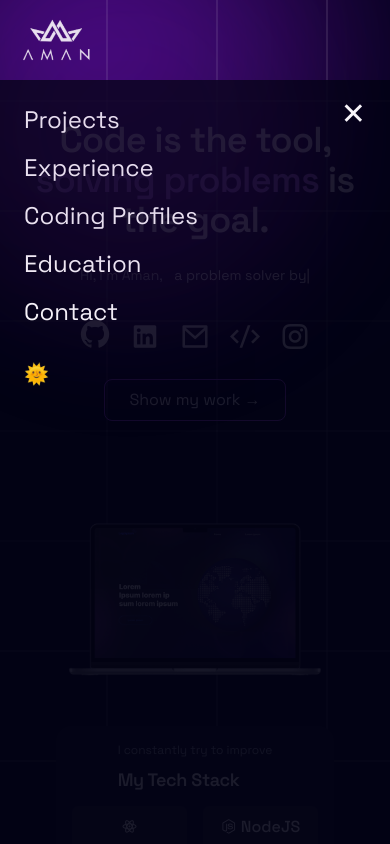
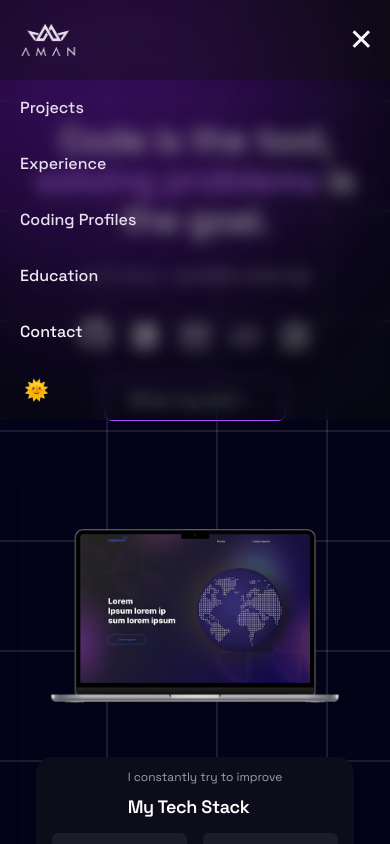
Before and after one commit to Aman-ydav/my-portfolio, a React (Vite) app: page / in a window 390 px wide. Both pictures are taken after a click on the button "Open Menu". Shown: the top 844 px of the page. Built offline with nearby package versions, Linux system fonts and the light colour scheme.

Commit message:
responsive check

```diff
--- a/src/components/CodingProfileCard.jsx
+++ b/src/components/CodingProfileCard.jsx
@@ -1,21 +1,11 @@
 import React from "react";
 
-const CodingProfileCard = ({ icon, title, description, link }) => {
+const CodingProfileCard = ({ icon, title, description }) => {
   return (
     <div className="flex flex-col justify-center items-center p-6 sm:p-8 bg-[#0f0f1b] rounded-2xl text-white hover:scale-[1.02] transition-all duration-300 border border-white/10 overflow-hidden">
       <img src={icon} alt={title} className="w-16 h-16 mb-4" />
       <h3 className="text-2xl font-semibold">{title}</h3>
-      <p className="text-gray-300 text-sm mt-2">{description}</p>
-      {link && (
-        <a
-          href={link}
-          target="_blank"
-          rel="noopener noreferrer"
-          className="mt-4 text-purple-400 underline text-sm"
-        >
-          Visit Profile
-        </a>
-      )}
+      <p className="text-gray-300 text-sm mt-2 text-center" >{description}</p>
     </div>
   );
 };
--- a/src/components/HomePage.jsx
+++ b/src/components/HomePage.jsx
@@ -8,7 +8,7 @@ import ExperienceCard from "./ExperienceCard.jsx";
 import CodingProfileCard from "./CodingProfileCard";
 import { projects, experienceData, codingProfiles } from "./Data.jsx";
 import { motion } from "framer-motion";
-import { useInView } from "react-intersection-observer";
+
 
 function HomePage() {
   return (
@@ -24,7 +24,7 @@ function HomePage() {
             goal.
           </h1>
           <p className="text-sm xs:text-base sm:text-lg md:text-2xl text-gray-300 mt-6 flex flex-wrap justify-center items-center gap-2 text-center leading-relaxed">
-            Hi, I'm Aman,&nbsp;
+            Hi, I'm Aman,
             <TypeAnimation
               sequence={[
                 "a Software Developer based in India.",
@@ -88,7 +88,7 @@ function HomePage() {
             </button>
           </a>
         </div>
-        <div className="relative z-20 p-4 sm:p-6 rounded-2xl shadow-lg grid grid-cols-1 lg:grid-cols-2 gap-6 items-stretch mx-10 sm:mx-50 md:mx-30 lg:mx-40 mt-12">
+        <div className="relative z-20 p-4 sm:p-6 rounded-2xl shadow-lg grid grid-cols-1 lg:grid-cols-2 gap-6 items-stretch mx-5 sm:mx-50 md:mx-50 lg:mx-50 mt-12">
           <div className="flex flex-col justify-start items-start gap-4">
             <img
               src={HeroImg}
@@ -106,10 +106,10 @@ function HomePage() {
             viewport={{ once: true }}
             className=""
           >
-          <div className="flex flex-col justify-around gap-6 z-20">
-            <div className="bg-[#0d0c1b] p-4 rounded-2xl shadow-lg">
+            <div className="flex flex-col justify-around gap-6 z-20 m-auto">
+              <div className="bg-[#0d0c1b] p-3 rounded-2xl shadow-lg">
                 <div className="flex flex-col sm:flex-row md:flex-row justify-between gap-3 items-center">
-                <div className="flex flex-col gap-2 sm:gap-4">
+                  <div className="flex flex-col gap-2 sm:gap-4 ml-5">
                     <p className="text-xs md:text-xs text-gray-400">
                       I constantly try to improve
                     </p>
@@ -134,20 +134,20 @@ function HomePage() {
                 </div>
               </div>
 
-            <div className="flex flex-row md:flex-rpw bg-[#0d0c1b] p-4 z-20 sm:p-6 rounded-2xl shadow-lg gap-4 md:gap-6">
-              <div className="grid grid-rows-2 gap-4 flex-1 justify-between items-center">
-                <div className="bg-[#1c1b2a] py-2 px-3 text-white rounded-md text-center font-medium">
-                  <i class="ri-tools-line"></i> Problem Solver
+              <div className="flex flex-col md:flex-row bg-[#0d0c1b] p-4 z-20 sm:p-6 rounded-2xl shadow-lg gap-4 md:gap-6">
+                <div className="grid grid-cols-2 md:grid-rows-2 flex-1 gap-3 justify-between items-center">
+                  <div className="bg-[#1c1b2a] py-2 px-4 text-white rounded-md text-center text-md md:text-md font-medium">
+                    <i class="ri-settings-3-line"></i> Optimizer
                   </div>
-                <div className="bg-[#1c1b2a] py-2 px-3 rounded-md text-white text-center font-medium">
-                  <i class="ri-team-line"></i> Team-Oriented
+                  <div className="bg-[#1c1b2a] py-2 px-3 rounded-md text-white text-center text-md md:text-md font-medium">
+                    <i class="ri-lightbulb-flash-line"></i> Innovator
                   </div>
                 </div>
 
                 <div className="flex-3/11 flex items-center z-20">
-                <h3 className="text-md sm:text-md md:text-lg font-semibold text-white leading-relaxed">
+                  <h3 className="text-sm sm:text-sm md:text-[17px] font-semibold text-white leading-relaxed text-center">
                     I prioritize client collaboration, fostering open
-                  communication to deliver reliable & impactful sol<sup>n</sup>.
+                    communication to deliver reliable & impactful solution.
                   </h3>
                 </div>
               </div>
@@ -155,7 +155,6 @@ function HomePage() {
           </motion.div>
         </div>
       </section>
-
 
       <section className="relative w-full min-h-fit bg-[#030318] text-white overflow-hidden  z-20">
         <div className="absolute inset-0 z-0"></div>
@@ -178,14 +177,14 @@ function HomePage() {
             </div>
 
             <div className="flex flex-col justify-center space-y-6">
-              <h2 className="text-4xl md:text-5xl font-bold leading-tight text-white">
+              <h2 className="text-4xl md:text-5xl font-bold leading-tight text-white text-center md:text-left">
                 What<span className="text-purple-400"> I Do ?</span>
               </h2>
 
               <div>
-                <h3 className="text-2xl font-semibold flex items-center gap-3">
+                <h3 className="text-xl  md:text-2xl font-semibold flex items-center gap-3">
                   Full Stack Development
-                  <span className="flex gap-2 font-light text-3xl">
+                  <span className="flex gap-2 font-light text-xl md:text-3xl">
                     <i class="ri-html5-line"></i>
                     <i class="ri-tailwind-css-fill"></i>
                     <i class="ri-javascript-line"></i>
--- a/src/components/navbar.jsx
+++ b/src/components/navbar.jsx
@@ -2,11 +2,14 @@ import { useState, useEffect, useRef } from "react";
 import { Link } from "react-scroll";
 import logoDark from "../assets/logo-dark.png";
 import "./navbar.css";
+import { motion, AnimatePresence } from "framer-motion";
+
 
 function Navbar() {
   const [isScrolled, setIsScrolled] = useState(false);
   const [isMenuOpen, setIsMenuOpen] = useState(false);
   const menuRef = useRef(null);
+  const buttonRef = useRef(null);
 
   useEffect(() => {
     const handleScroll = () => {
@@ -18,14 +21,18 @@ function Navbar() {
 
   useEffect(() => {
     const handleClickOutside = (event) => {
-      if (menuRef.current && !menuRef.current.contains(event.target)) {
+      if (
+        isMenuOpen &&
+        menuRef.current &&
+        !menuRef.current.contains(event.target) &&
+        !buttonRef.current.contains(event.target)
+      ) {
         setIsMenuOpen(false);
       }
     };
-
     document.addEventListener("mousedown", handleClickOutside);
     return () => document.removeEventListener("mousedown", handleClickOutside);
-  }, []);
+  }, [isMenuOpen]);
 
   const navItems = [
     { label: "Projects", to: "projects" },
@@ -36,24 +43,30 @@ function Navbar() {
   ];
 
   return (
+    <>
       <header
-      className={`w-full max-h-20 fixed top-0 left-0 z-50 transition-all duration-400 ${
-        isScrolled
-          ? "bg-[#0f0f0f]/40 backdrop-blur-sm shadow-sm border-none"
+        className={`w-full fixed top-0 left-0 z-50 transition-all duration-300 border-0
+          ${
+            isMenuOpen || isScrolled
+              ? "bg-[#0f0f0f]/50 backdrop-blur-sm shadow-0"
               : "bg-transparent"
-      }`}
+          } `}
       >
-      <div className="max-w-[1300px] mx-auto flex items-center justify-between px-4">
-        <a href="/" className="clickBounce" onClick={(e) => e.preventDefault()}>
+        <div className="max-w-[1300px] mx-auto flex items-center justify-between px-4 py-2">
+          <a
+            href="/"
+            className="clickBounce"
+            onClick={(e) => e.preventDefault()}
+          >
             <img
-            className="h-20 w-auto logo-bounce cursor-pointer"
+              className="h-16 w-auto logo-bounce cursor-pointer"
               src={logoDark}
               alt="logo"
               draggable="false"
             />
           </a>
 
-        <nav className="hidden lg:flex items-center gap-8 text-white text-md font-medium">
+          <nav className="hidden lg:flex justify-center items-center gap-8 text-white text-md font-medium">
             {navItems.map(({ label, to }) => (
               <Link
                 key={to}
@@ -69,38 +82,37 @@ function Navbar() {
               </Link>
             ))}
           </nav>
-
-        <div className="text-2xl hidden lg:block">
+          <div className="text-2xl hidden lg:block px-5">
             <button className="cursor-pointer bounce clickBounce">🌞</button>
           </div>
 
-        {!isMenuOpen && (
-          <div className="lg:hidden">
+          <div className="lg:hidden text-white text-3xl z-50">
             <button
-              className="text-white text-3xl"
-              onClick={() => setIsMenuOpen(true)}
-              aria-label="Open Menu"
+              ref={buttonRef}
+              onClick={() => {
+                setIsMenuOpen((prev) => !prev);
+              }}
+              aria-label={isMenuOpen ? "Close Menu" : "Open Menu"}
             >
-              ☰
+              {isMenuOpen ? "✕" : "☰"}
             </button>
           </div>
-        )}
         </div>
+      </header>
 
-      <div
-        className={`lg:hidden fixed top-20 left-0 w-full h-full bg-[#030314]/90 text-white transition-all duration-300 z-40 ${
-          isMenuOpen ? "opacity-100 visible" : "opacity-0 invisible"
-        }`}
+
+      <AnimatePresence>
+
+  {isMenuOpen && (
+    <motion.div
+      ref={menuRef}
+      initial={{ height: 0, opacity: 0 }}
+      animate={{ height: "auto", opacity: 1 }}
+      exit={{ height: 0, opacity: 0 }}
+      transition={{ duration: 0.4, ease: "easeInOut" }}
+      className="lg:hidden fixed w-full top-0 left-0 z-40 bg-[#0f0f0f]/40 backdrop-blur-sm text-white px-2 py-4 overflow-hidden"
     >
-        <div ref={menuRef} className="px-6 pt-6 relative space-y-4">
-          <button
-            className="absolute top-4 right-6 text-3xl z-50"
-            onClick={() => setIsMenuOpen(false)}
-            aria-label="Close Menu"
-          >
-            ✕
-          </button>
-
+      <div className="flex flex-col gap-4 mt-18">
             {navItems.map(({ label, to }) => (
               <Link
                 key={to}
@@ -108,19 +120,20 @@ function Navbar() {
                 smooth={true}
                 duration={500}
                 offset={-80}
+                activeClass="active-nav"
                 onClick={() => setIsMenuOpen(false)}
-              className="block w-full text-2xl nav-item cursor-pointer"
+                className="text-md w-full font-medium text-white hover:bg-[#1c1b2a] p-2 px-3 rounded-2xl cursor-pointer"
               >
                 {label}
               </Link>
             ))}
+            <button className="text-xl pt-2 text-left px-4">🌞</button>
+          </div>
+    </motion.div>
+  )}
+</AnimatePresence>
 
-          <div className="pt-4">
-            <button className="text-xl">🌞</button>
-          </div>
-        </div>
-      </div>
-    </header>
+    </>
   );
 }
 
--- a/src/index.css
+++ b/src/index.css
@@ -2,6 +2,8 @@ body {
   padding: 0;
   margin: 0;
   font-family: 'Space Grotesk', sans-serif;
+  box-sizing: border-box;
+  border: 0;
 }
 
 body::selection{
```
Lines whose indentation alone changed are shown as unchanged.
